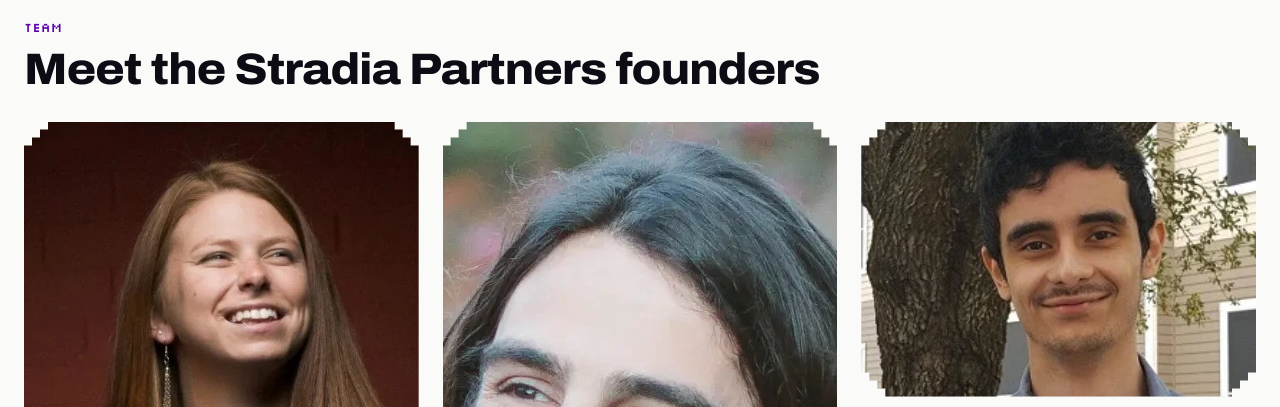
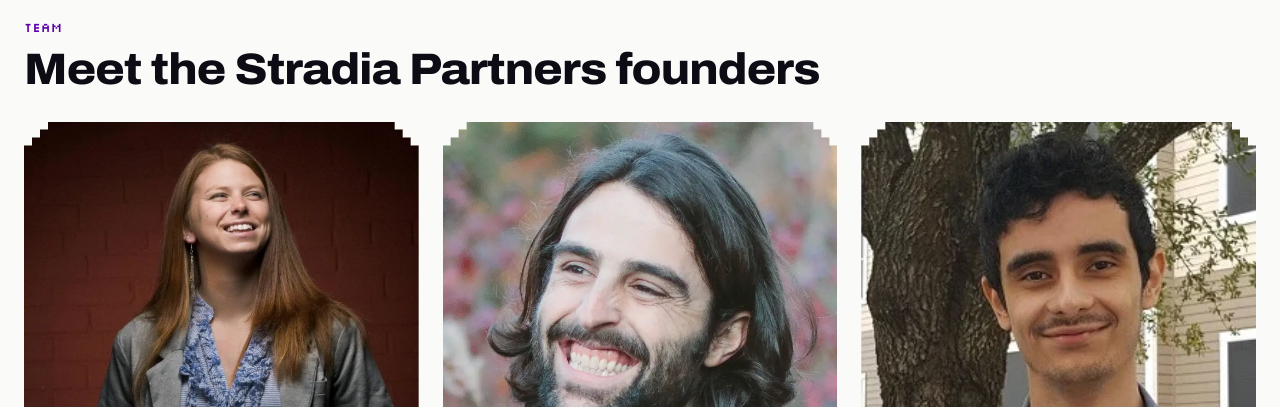
Before and after one commit to berdaniera/stradiapartners.com, a plain HTML site: page index.html in a window 1280 px wide. Shown: the part 4510-4917 px from the top of the page. Drawn offline with Linux system fonts and the light colour scheme.

Commit message:
Make founder photos uniform squares at all widths
Co-Authored-By: Claude Sonnet 5.5 <noreply@anthropic.com>

```diff
--- a/index.html
+++ b/index.html
@@ -557,28 +557,28 @@ img,svg{max-width:100%}
       <span class="pix" style="font-size: 13px; color: #5C00AB;">Team</span>
       <h2 style="margin: 0; font-family: var(--display); font-size: clamp(32px, 4vw, 44px); line-height: 1.1; font-weight: 800; font-stretch: 108%; letter-spacing: -0.02em;">Meet the Stradia Partners founders</h2>
     </div>
-    <div style="display: grid; grid-template-columns: repeat(auto-fit, minmax(260px, 1fr)); gap: 24px;">
-      <div style="display: flex; flex-direction: column; gap: 16px;">
-        <div style="position: relative;">
-          <img loading="lazy" decoding="async" class="px-lg" src="img/catie-king.webp" width="720" height="720" alt="Catie King" style="display: block; width: 100%; aspect-ratio: 1 / 1; object-fit: cover; object-position: 50% 25%; background: #F1F0EC;">
+    <div style="display: grid; grid-template-columns: repeat(auto-fit, minmax(min(260px, 100%), 1fr)); gap: 24px;">
+      <div style="display: flex; flex-direction: column; gap: 16px; min-width: 0;">
+        <div style="position: relative; width: 100%; aspect-ratio: 1 / 1;">
+          <img loading="lazy" decoding="async" class="px-lg" src="img/catie-king.webp" width="720" height="720" alt="Catie King" style="display: block; width: 100%; height: 100%; aspect-ratio: 1 / 1; object-fit: cover; object-position: 50% 25%; background: #F1F0EC;">
         </div>
         <div style="display: flex; align-items: flex-start; justify-content: space-between; gap: 12px;">
           <span style="display: flex; flex-direction: column; gap: 2px;"><span style="font-weight: 700; font-size: 22px;">Catie King</span><span style="font-size: 16px; line-height: 1.45; color: #5C5766;">Career product leader and strategist</span></span>
           <a class="btn" href="https://www.linkedin.com/in/catieking/" aria-label="Catie King on LinkedIn" style="flex: none; width: 48px; height: 48px; border-radius: 50%; background: #F1F0EC; display: flex; align-items: center; justify-content: center; text-decoration: none; color: #0D0B14; font-weight: 800; font-size: 15px;"><svg class="ic" aria-hidden="true" focusable="false" style="font-size: 20px;"><use href="#i-linkedin"/></svg></a>
         </div>
       </div>
-      <div style="display: flex; flex-direction: column; gap: 16px;">
-        <div style="position: relative;">
-          <img loading="lazy" decoding="async" class="px-lg" src="img/aaron-berdanier.webp" width="720" height="720" alt="Aaron Berdanier" style="display: block; width: 100%; aspect-ratio: 1 / 1; object-fit: cover; object-position: 50% 25%; background: #F1F0EC;">
+      <div style="display: flex; flex-direction: column; gap: 16px; min-width: 0;">
+        <div style="position: relative; width: 100%; aspect-ratio: 1 / 1;">
+          <img loading="lazy" decoding="async" class="px-lg" src="img/aaron-berdanier.webp" width="720" height="720" alt="Aaron Berdanier" style="display: block; width: 100%; height: 100%; aspect-ratio: 1 / 1; object-fit: cover; object-position: 50% 25%; background: #F1F0EC;">
         </div>
         <div style="display: flex; align-items: flex-start; justify-content: space-between; gap: 12px;">
           <span style="display: flex; flex-direction: column; gap: 2px;"><span style="font-weight: 700; font-size: 22px;">Aaron Berdanier</span><span style="font-size: 16px; line-height: 1.45; color: #5C5766;">Data scientist and AI product leader</span></span>
           <a class="btn" href="https://www.linkedin.com/in/aaronberdanier/" aria-label="Aaron Berdanier on LinkedIn" style="flex: none; width: 48px; height: 48px; border-radius: 50%; background: #F1F0EC; display: flex; align-items: center; justify-content: center; text-decoration: none; color: #0D0B14; font-weight: 800; font-size: 15px;"><svg class="ic" aria-hidden="true" focusable="false" style="font-size: 20px;"><use href="#i-linkedin"/></svg></a>
         </div>
       </div>
-      <div style="display: flex; flex-direction: column; gap: 16px;">
-        <div style="position: relative;">
-          <img loading="lazy" decoding="async" class="px-lg" src="img/sebastian-florez.webp" width="275" height="275" alt="Sebastian Florez" style="display: block; width: 100%; aspect-ratio: 1 / 1; object-fit: cover; object-position: 50% 25%; background: #F1F0EC;">
+      <div style="display: flex; flex-direction: column; gap: 16px; min-width: 0;">
+        <div style="position: relative; width: 100%; aspect-ratio: 1 / 1;">
+          <img loading="lazy" decoding="async" class="px-lg" src="img/sebastian-florez.webp" width="275" height="275" alt="Sebastian Florez" style="display: block; width: 100%; height: 100%; aspect-ratio: 1 / 1; object-fit: cover; object-position: 50% 25%; background: #F1F0EC;">
         </div>
         <div style="display: flex; align-items: flex-start; justify-content: space-between; gap: 12px;">
           <span style="display: flex; flex-direction: column; gap: 2px;"><span style="font-weight: 700; font-size: 22px;">Sebastian Florez</span><span style="font-size: 16px; line-height: 1.45; color: #5C5766;">Software engineering leader and low-code specialist</span></span>
```
